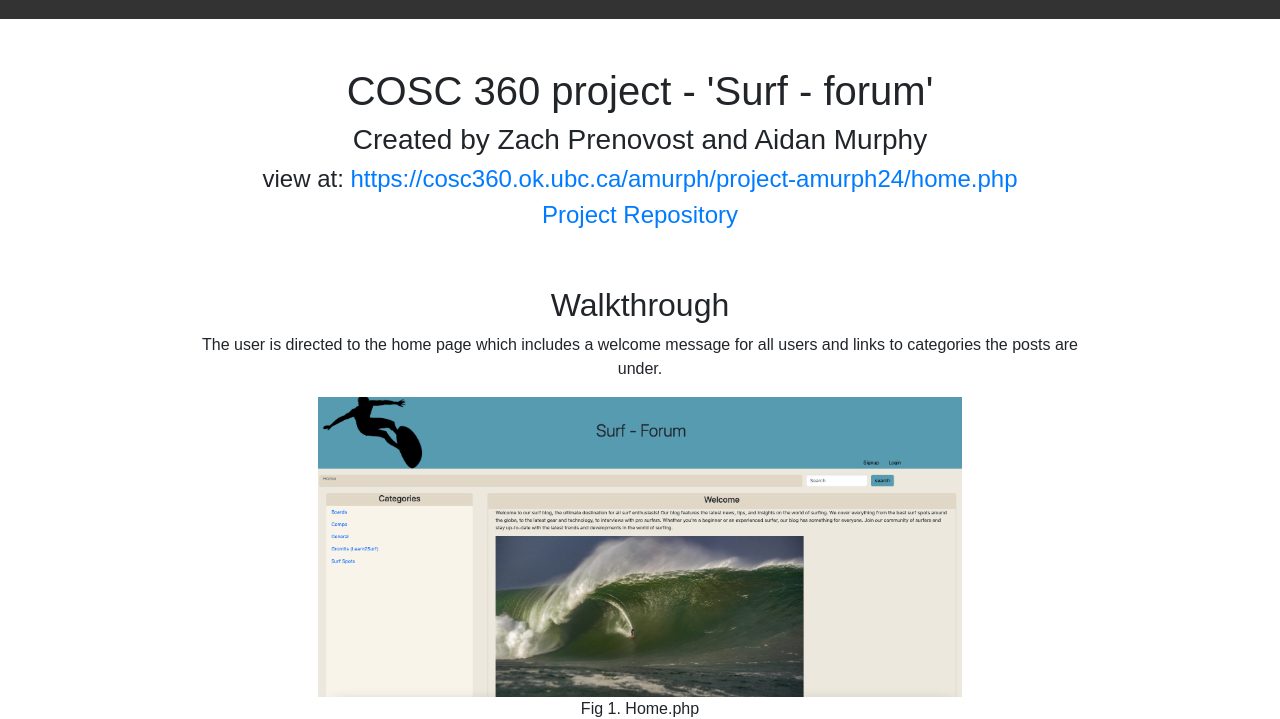
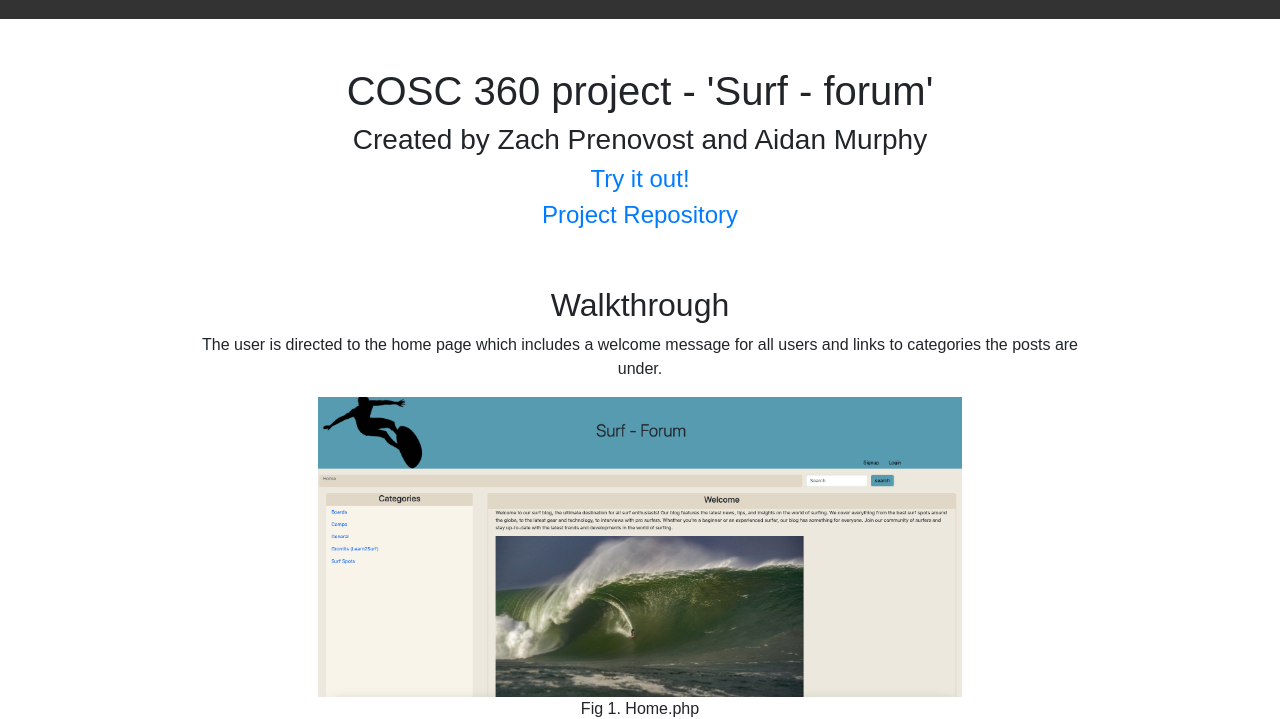
Before and after one commit to zachpren0/zachpren0.github.io, a plain HTML site: page surf.html in a window 1280 px wide. Shown: the part 87-806 px from the top of the page. Drawn offline with nearby package versions, Linux system fonts and the light colour scheme.

Commit message:
Update surf.html

```diff
--- a/surf.html
+++ b/surf.html
@@ -41,7 +41,7 @@
     <h3>Created by Zach Prenovost and Aidan Murphy </h3>
 
 
-    <h4>view at: <a href="https://zacheryprenovost.com/">https://cosc360.ok.ubc.ca/amurph/project-amurph24/home.php</a></h4>
+    <h4> <a href="https://zacheryprenovost.com/">Try it out!</a></h4>
 
     <h4><a href="https://github.com/COSC360/project-amurph24">Project Repository</a></h4>
 
```
